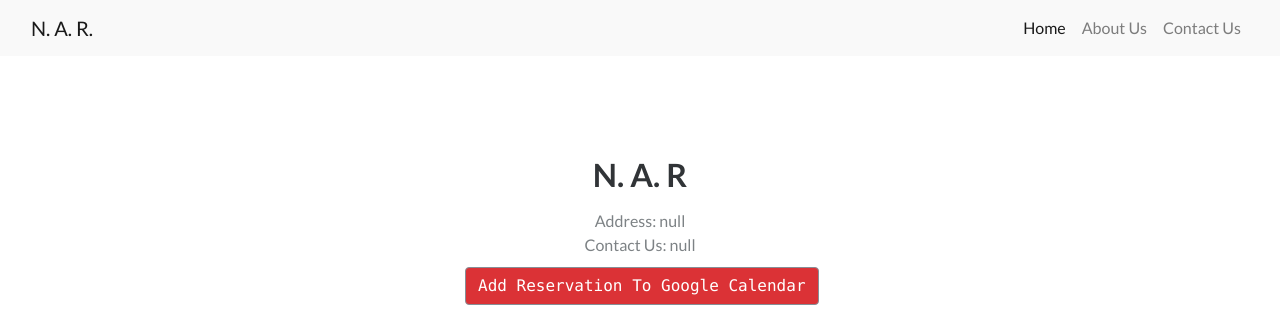
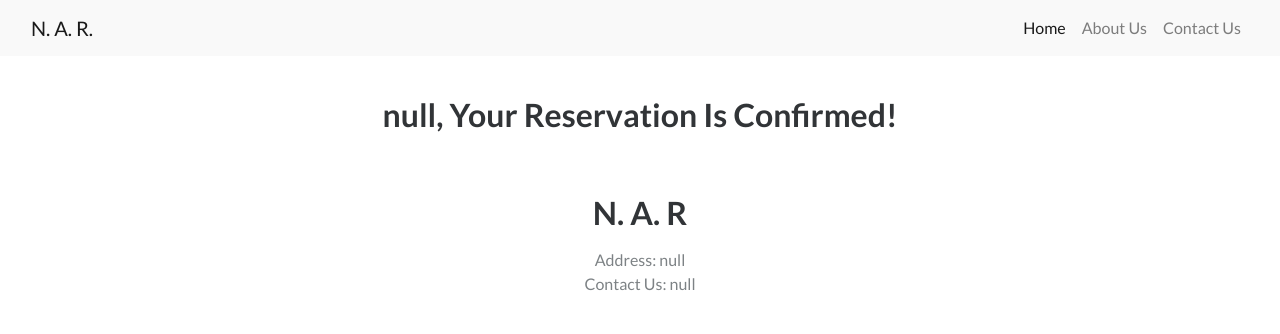
Before and after one commit to rohithravin/N.A.R.Reservations, a website: page conf.html in a window 1280 px wide. Shown: the top 334 px of the page. Drawn offline with nearby package versions, Linux system fonts and the light colour scheme; some packages are replaced by stand-ins of ours; files that its build step writes are made by us from their sources.

Commit message:
quick fix

```diff
--- a/conf.html
+++ b/conf.html
@@ -36,7 +36,6 @@
                     <h2 class="text-center" style="margin-bottom: 15px;padding: 0px;">N. A. R</h2>
                     <p class="text-center" style="margin-bottom: 0px;" id="addy"></p>
                     <p class="text-center" style="margin-bottom: 10px;"  id="phone"></p>
-                    <button class="btn btn-secondary text-monospace text-center" type="button" style="filter: invert(0%);background-color: #db3236;margin-left: 75px;">Add Reservation To Google Calendar</button></div>
           </div>
             <center id="map" align="center" style="width: 1700px; height:350px"></center>
 
--- a/js/conf.js
+++ b/js/conf.js
@@ -4,7 +4,7 @@ function populateSite() {
   console.log(localStorage.getItem("id"))
   console.log(localStorage.getItem("Long"))
   console.log(localStorage.getItem("Lat"))
-  document.getElementById("title").innerHTML = localStorage.getItem("First_Name"); + ', Your Reservation Is Confirmed!'
+  document.getElementById("title").innerHTML = localStorage.getItem("First_Name") + ", Your Reservation Is Confirmed!";
 
 
 }
```
